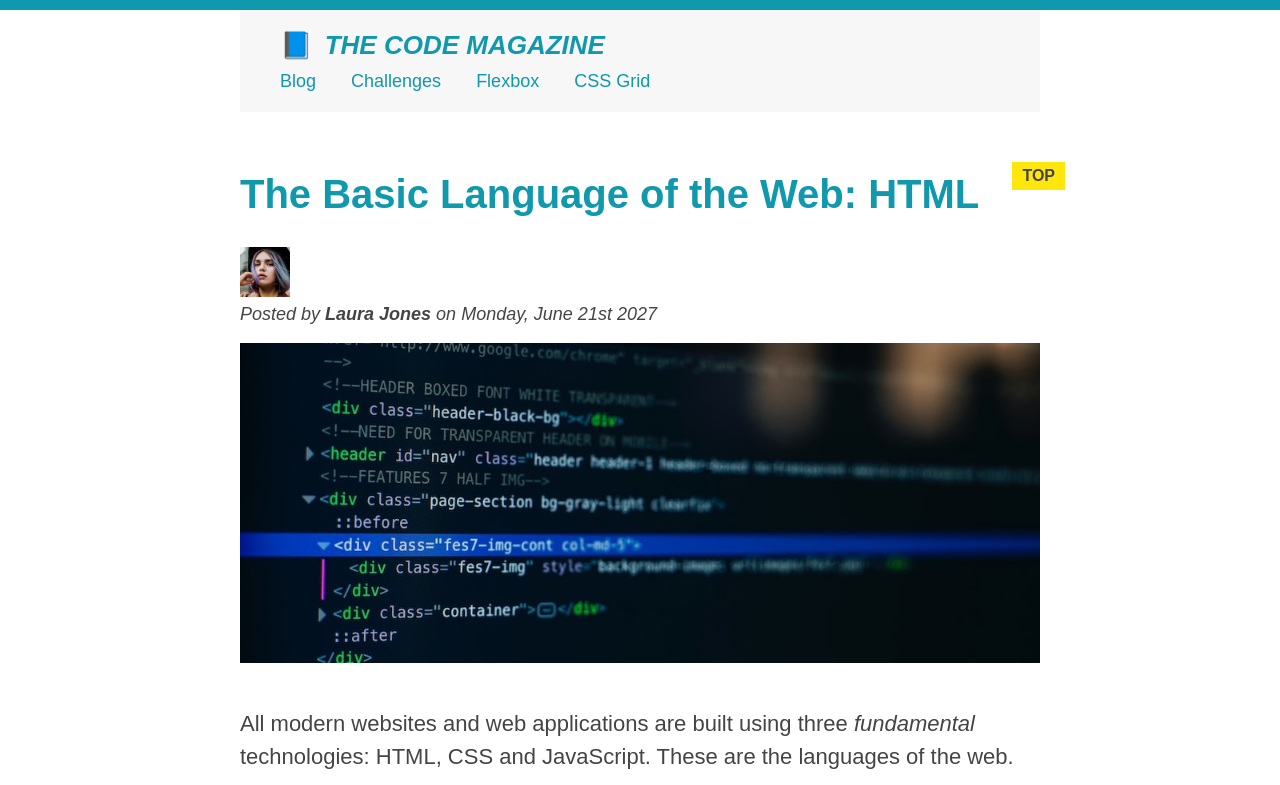
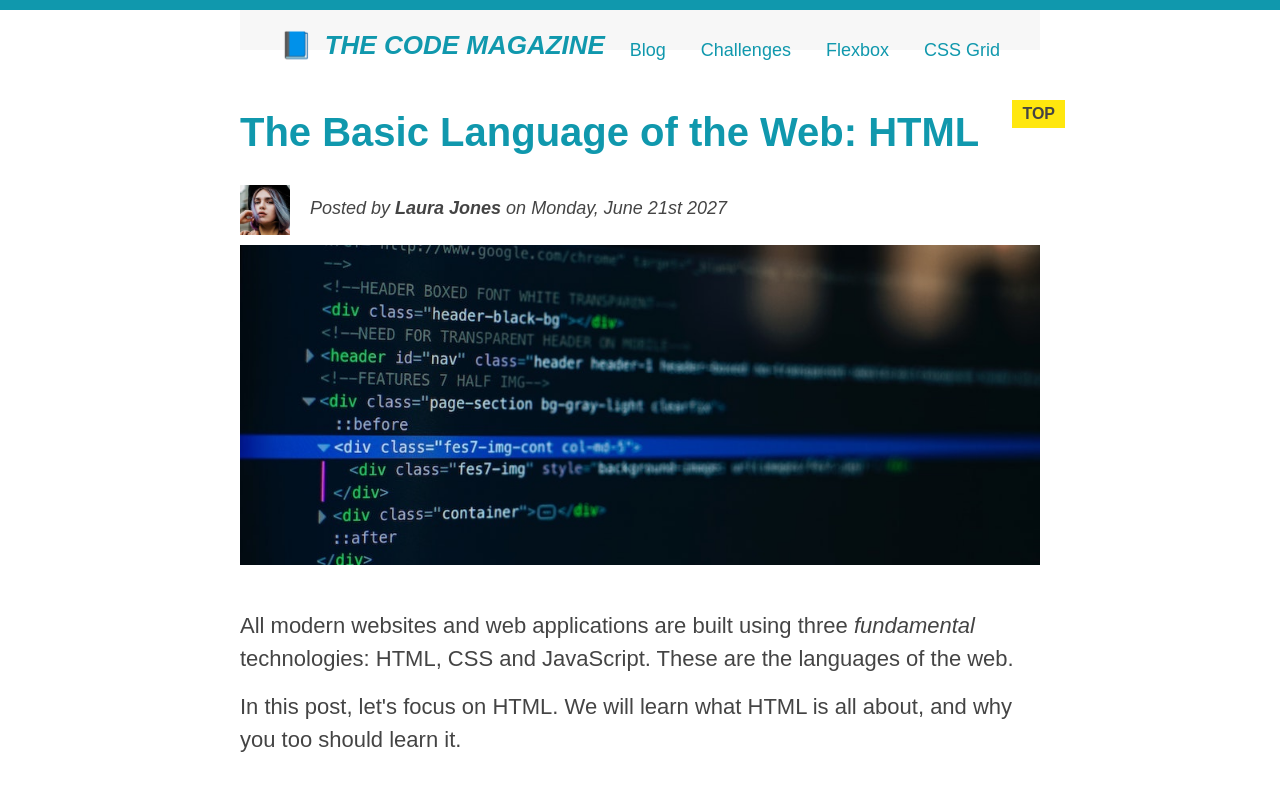
Before and after one commit to omerkeskin/html-css-course, a plain HTML site: page 04-CSS-Layouts/index.html in a window 1280 px wide. Shown: the top 785 px of the page. Drawn offline with Linux system fonts and the light colour scheme.

Commit message:
float basics

```diff
--- a/04-CSS-Layouts/index.html
+++ b/04-CSS-Layouts/index.html
@@ -39,9 +39,10 @@
             alt="Headshot of Laura Jones"
             height="50"
             width="50"
+            class="author-img"
           />
 
-          <p id="author">
+          <p id="author" class="author">
             Posted by <strong>Laura Jones</strong> on Monday, June 21st 2027
           </p>
 
--- a/04-CSS-Layouts/style.css
+++ b/04-CSS-Layouts/style.css
@@ -265,3 +265,24 @@ footer p {
 nav p {
   font-size: 18px;
 } */
+
+/* FLOATS */
+
+.author-img {
+  float: left;
+  margin-bottom: 10px;
+}
+
+.author {
+  float: left;
+  margin-top: 10px;
+  margin-left: 20px;
+}
+
+h1 {
+  float: left;
+}
+
+nav {
+  float: right;
+}
```
